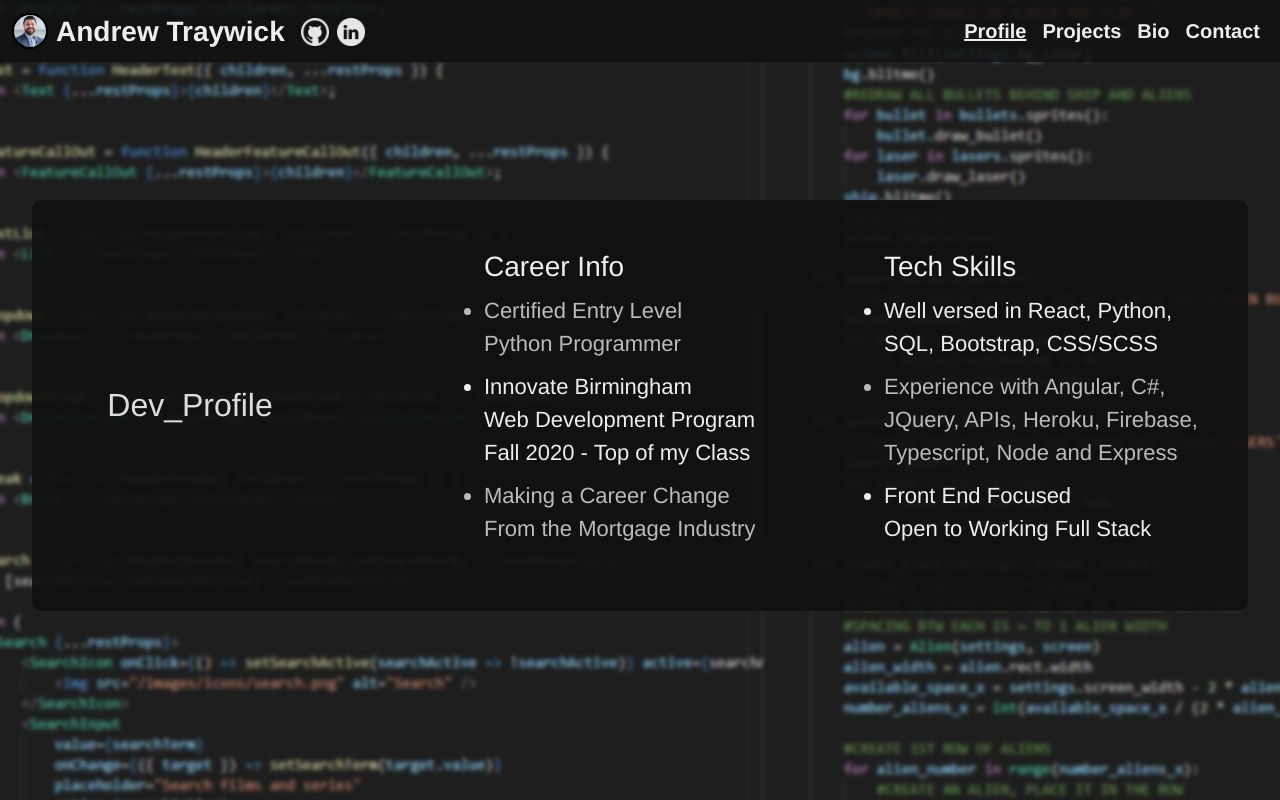
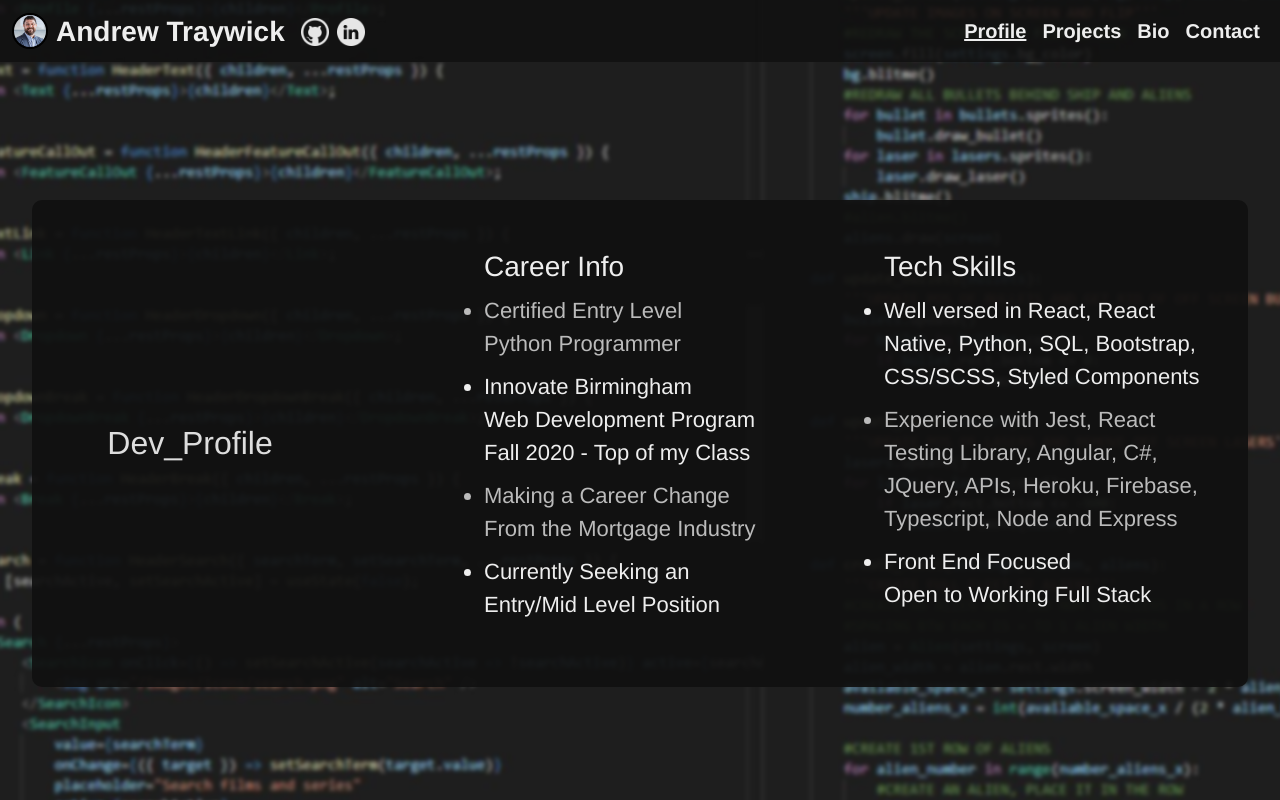
Before and after one commit to jAndrew78/dev-bio, a React (Create React App) app: page /dev-profile in a window 1280 px wide. Built offline with nearby package versions, Linux system fonts and the light colour scheme.

Commit message:
type edits: added skills to profile page, edited candidate portal project info

```diff
--- a/src/components/pages/profile/index.jsx
+++ b/src/components/pages/profile/index.jsx
@@ -24,10 +24,6 @@ export const Profile = props => {
                         <div className="profile-career col-xl-4 col-lg-5 col-md-12">
                             <ul>
                                 <h3>Career Info</h3>
-                                {/* <li>
-                                    Promising Junior Developer
-                                    <br/>Currently seeking an entry level position
-                                </li> */}
                                 <li>Certified Entry Level
                                     <br />Python Programmer
                                     {/* <br/>Intermediate Skill Level */}
@@ -39,6 +35,10 @@ export const Profile = props => {
                                 <li>Making a Career Change
                                     <br/>From the Mortgage Industry
                                 </li>
+                                <li>
+                                    Currently Seeking an
+                                    <br /> Entry/Mid Level Position
+                                </li>
                             </ul>
                         </div>
 
@@ -46,11 +46,12 @@ export const Profile = props => {
                             <ul>
                                 <h3>Tech Skills</h3>
                                 <li>
-                                    Well versed in React, Python, SQL, Bootstrap, CSS/SCSS
+                                    Well versed in React, React Native, Python, SQL, Bootstrap, CSS/SCSS,
+                                    Styled Components
                                 </li>
                                 <li>
-                                    Experience with Angular, C#, JQuery, APIs, Heroku, Firebase, Typescript,
-                                    Node and Express
+                                    Experience with Jest, React Testing Library, Angular, C#, JQuery,
+                                    APIs, Heroku, Firebase, Typescript, Node and Express
                                 </li>
                                 <li>
                                     Front End Focused
@@ -64,13 +65,16 @@ export const Profile = props => {
                                 <h3>Tech Skills</h3>
                                 <li>
                                     Well versed in
-                                    <br /> React, Python, SQL, Bootstrap, CSS/SCSS
+                                    <br /> React, React Native, Python,
+                                    <br /> SQL, Bootstrap, CSS/SCSS,
+                                    <br /> Styled Components
                                 </li>
                                 <li>
                                     Experience with
-                                    <br /> Angular, C#, JQuery, APIs, Heroku,
-                                    <br /> Firebase, Typescript,
-                                    Node and Express
+                                    <br /> Jest, React Testing Library,
+                                    <br /> Angular, C#, JQuery, APIs,
+                                    <br /> Heroku, Firebase, Typescript,
+                                    <br /> Node and Express
                                 </li>
                                 <li>
                                     Front End Focused
--- a/src/components/pages/projects/index.jsx
+++ b/src/components/pages/projects/index.jsx
@@ -73,8 +73,8 @@ export const Projects = (props, direction) => {
                                 <p>
                                     This was a group project I worked on as a student. I helped organize
                                     the project from start to finish, worked with the back end crew to
-                                    design our SQL database and focused primarily on front end
-                                    functionality and UI/UX.
+                                    design our database and focused primarily on UI/UX and front end
+                                    functionality.
                                 </p>
 
                                 {/* EXTRA INFO */}
```
